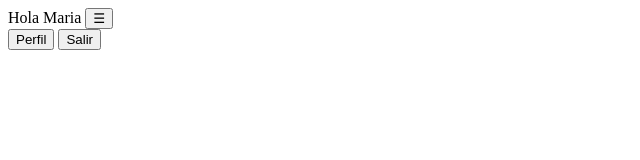
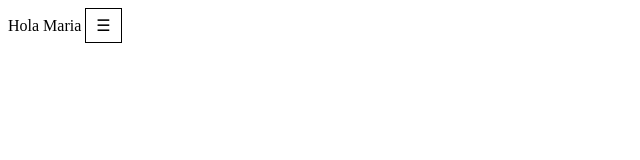
Before and after one commit to Neiza/Les18FinalSprint2, a plain HTML site: page index.html in a window 1280 px wide. Shown: the whole page, without its empty margins (0-640 px from the left). Drawn offline with Linux system fonts and the light colour scheme; files that its build step writes are made by us from their sources.

Commit message:
mas contenido

```diff
--- a/assets/css/css.css
+++ b/assets/css/style.css
@@ -1,3 +1,4 @@
+html{
 .dropbtn {
   background-color: white;
   color: black;
@@ -6,11 +7,12 @@
   border: 1px solid black;
   cursor: pointer;
 }
-
+}
+body{
 .dropbtn:hover, .dropbtn:focus {
   background-color: #eee;
 }
-
+}
 .dropdown {
   position: relative;
   display: inline-block;
@@ -26,6 +28,8 @@
   z-index: 1;
 }
 
+
+
 .dropdown-content a {
   color: black;
   padding: 12px 16px;
--- a/assets/js/javascript.js
+++ b/assets/js/javascript.js
@@ -1,4 +1,4 @@
-window.addEventListener('load', function(){
+window.addEventListener('click', function(){
       function myFunction() {
       	 document.getElementById("myDropdown").classList.toggle("show");
       }
--- a/index.html
+++ b/index.html
@@ -2,6 +2,8 @@
 <html lang="en">
 <head>
   <meta charset="UTF-8">
+  <link rel="stylesheet" href="style.css">
+
   <meta name="viewport" content="width=device-width, initial-scale=1.0">
   <meta http-equiv="X-UA-Compatible" content="ie=edge">
   <title>Capitan Versión 0.0.1</title>
@@ -18,5 +20,5 @@
 
     <script scr= "assets/js/javascript.js">
     </script>
-</body>
+  </body>
 </html>
```
